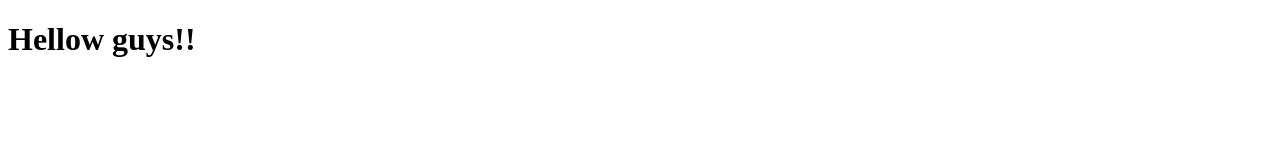
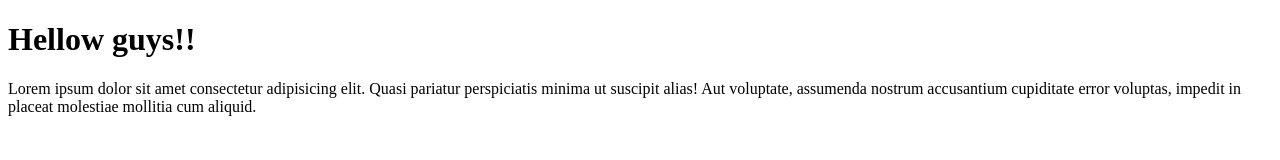
Before and after one commit to M-Safvan-p/learnGit, a plain HTML site: page index.html in a window 1280 px wide. Drawn offline with Linux system fonts and the light colour scheme.

Commit message:
para added

```diff
--- a/index.html
+++ b/index.html
@@ -7,5 +7,8 @@
 </head>
 <body>
     <h1>Hellow guys!!</h1>
+
+    <p>Lorem ipsum dolor sit amet consectetur adipisicing elit. Quasi pariatur perspiciatis minima ut suscipit alias! Aut voluptate, assumenda nostrum accusantium cupiditate error voluptas, impedit in placeat molestiae mollitia cum aliquid.</p>
+
 </body>
 </html>
```
